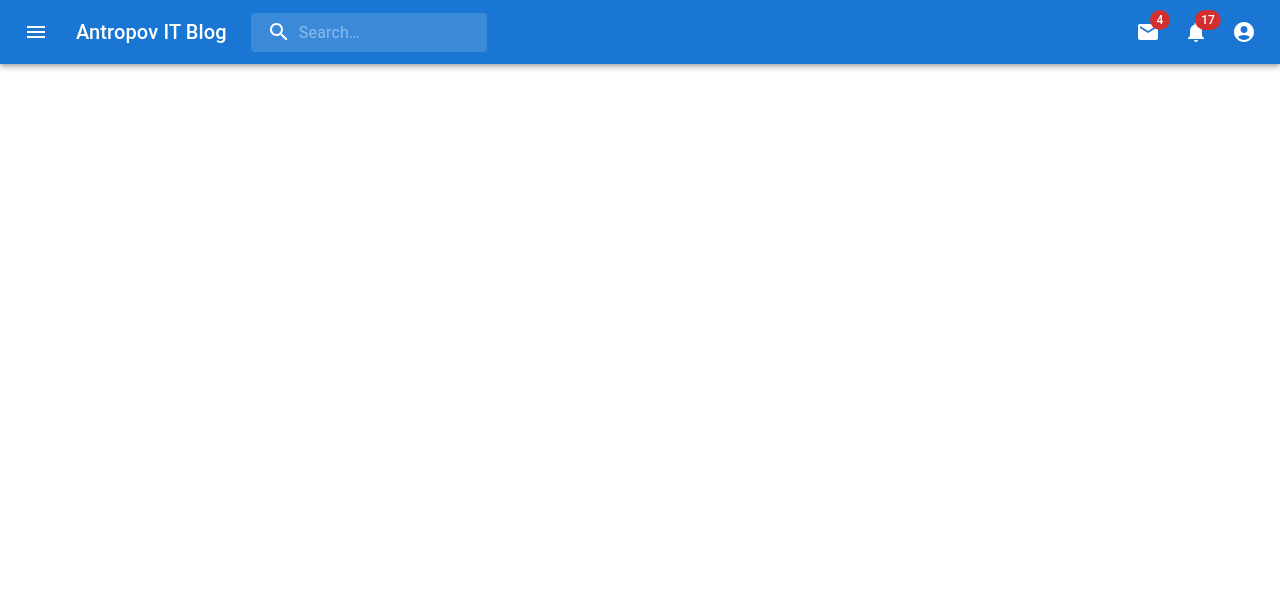
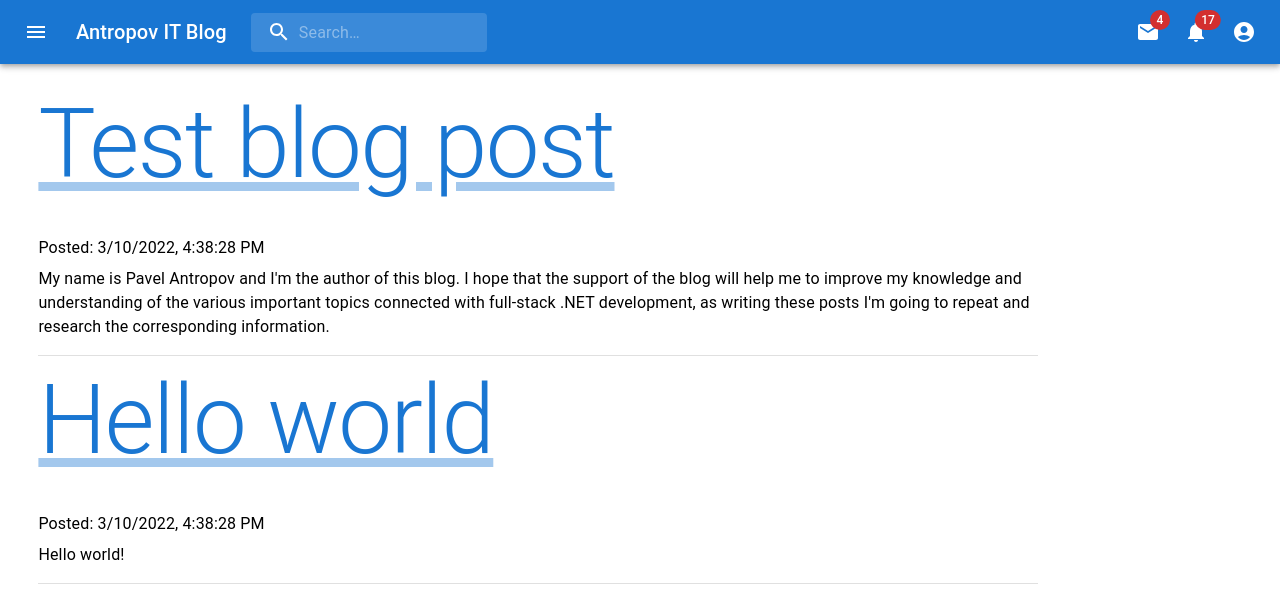
Before and after one commit to pavelantropov/itblog-ui, a React (Create React App) app: page / in a window 1280 px wide. Shown: the top 598 px of the page. Built offline with nearby package versions, Linux system fonts and the light colour scheme.

Commit message:
Create a component for displaying all blog posts

```diff
--- a/src/App.tsx
+++ b/src/App.tsx
@@ -3,13 +3,14 @@ import BlogPostPage from "./features/blogPost/BlogPostPage";
 import Layout from "./features/layout/Layout";
 import { Routes, Route } from "react-router-dom";
 import CreateBlogPost from "./features/blogPost/CreateBlogPost";
+import BlogPostsList from "./features/blogPost/BlogPostsList";
 
 function App() {
   return (
     <>
       <Routes>
         <Route path="/" element={<Layout />}>
-          {/* <Route index element={<BlogPostsList />} /> */}
+          <Route index element={<BlogPostsList />} />
           <Route path=":blogPostId" element={<BlogPostPage />} />
           <Route path="create" element={<CreateBlogPost />} />
         </Route>
--- /dev/null
+++ b/src/features/blogPost/BlogPostsList.tsx
@@ -0,0 +1,34 @@
+import { Divider } from "@mui/material";
+import { Box } from "@mui/system";
+import * as React from "react";
+import { fetchBlogPosts } from "./blogPostApi";
+import BlogPostPreview from "./BlogPostPreview";
+import { BlogPost } from "./types";
+
+export default function BlogPostsList() {
+  const [blogPosts, setBlogPosts] = React.useState<BlogPost[]>([]);
+
+  React.useEffect(() => {
+    fetchBlogPosts().then((res) => setBlogPosts(res.blogPosts));
+  }, []);
+
+  return (
+    <>
+      <Box sx={{ width: "100%", maxWidth: 1000, ml: "3vw", mt: "3vh" }}>
+        {blogPosts.length > 0 &&
+          blogPosts.map((blogPost, index) => (
+            <>
+              <BlogPostPreview
+                key={`blogPost_${index}`}
+                blogPostId={blogPost.blogPostId}
+                title={blogPost.title}
+                body={blogPost.body}
+                creationDate={blogPost.creationDate}
+              />
+              <Divider sx={{ mt: "2vh", mb: "1vh" }} />
+            </>
+          ))}
+      </Box>
+    </>
+  );
+}
```
